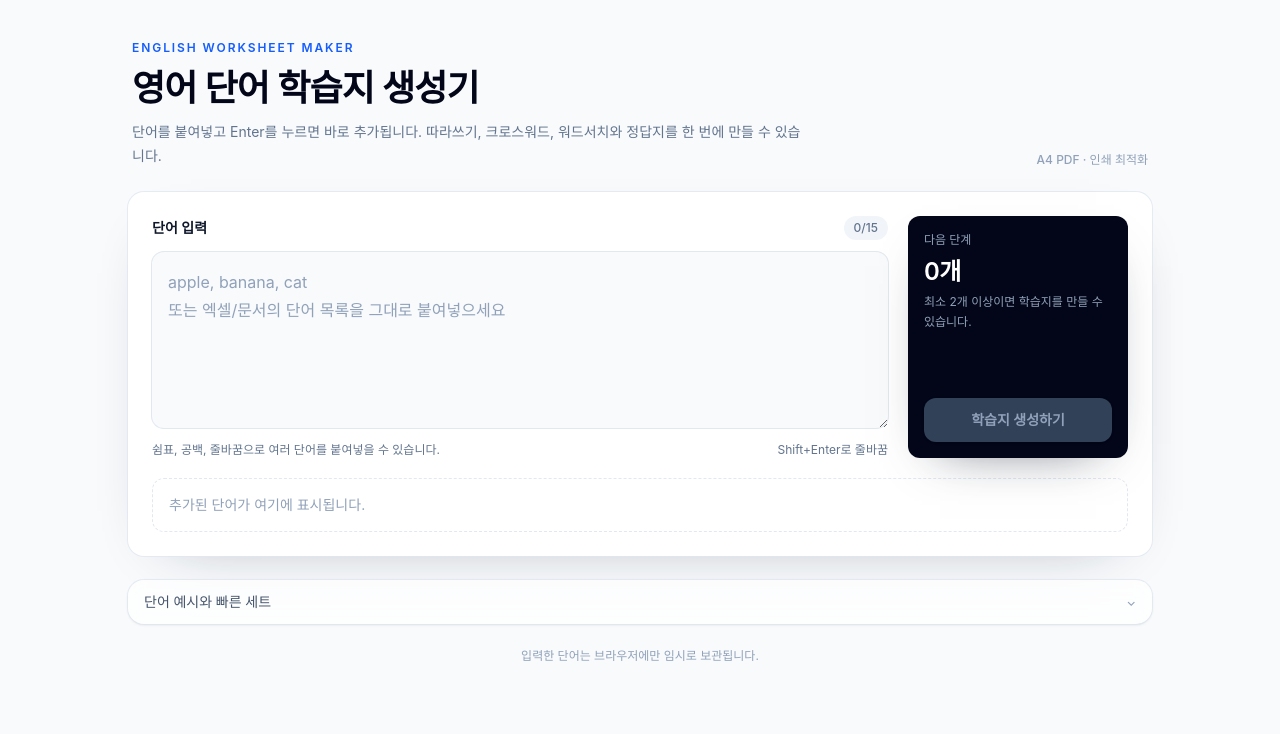
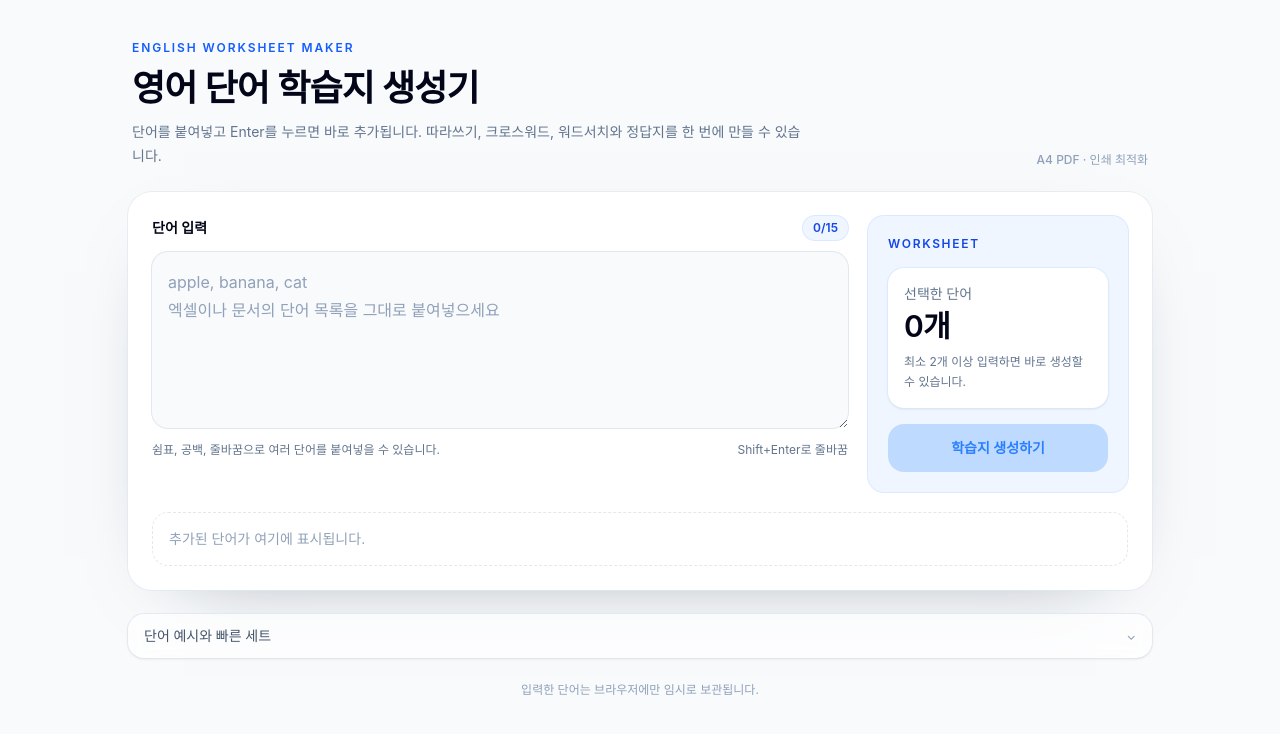
Before and after one commit to jungyoon-coder/englishvoca, a React (Vite) app: page / in a window 1280 px wide. Shown: the top 734 px of the page. Built offline with nearby package versions, Linux system fonts and the light colour scheme.

Commit message:
Improve worksheet CTA design

```diff
--- a/src/components/WordInputCard.tsx
+++ b/src/components/WordInputCard.tsx
@@ -46,14 +46,14 @@ export function WordInputCard({
   }
 
   return (
-    <section className="rounded-2xl bg-white p-5 shadow-[0_18px_60px_-42px_rgba(15,23,42,0.45)] ring-1 ring-slate-200/80 sm:p-6">
-      <div className="flex flex-col gap-5 lg:grid lg:grid-cols-[1fr_220px] lg:items-stretch">
+    <section className="rounded-3xl bg-white p-5 shadow-[0_24px_80px_-56px_rgba(15,23,42,0.55)] ring-1 ring-slate-200/70 sm:p-6">
+      <div className="grid gap-5 xl:grid-cols-[minmax(0,1fr)_260px]">
         <div className="min-w-0">
           <div className="mb-3 flex items-center justify-between gap-3">
-            <label htmlFor={inputId} className="text-sm font-semibold text-slate-900">
+            <label htmlFor={inputId} className="text-sm font-semibold text-slate-950">
               단어 입력
             </label>
-            <span className="rounded-full bg-slate-100 px-2.5 py-1 text-xs font-medium text-slate-500">
+            <span className="rounded-full bg-blue-50 px-2.5 py-1 text-xs font-semibold text-blue-700 ring-1 ring-blue-100">
               {words.length}/{MAX_WORDS}
             </span>
           </div>
@@ -67,8 +67,8 @@ export function WordInputCard({
               e.preventDefault()
               handleAdd()
             }}
-            placeholder={'apple, banana, cat\n또는 엑셀/문서의 단어 목록을 그대로 붙여넣으세요'}
-            className="min-h-40 w-full resize-y rounded-xl border-0 bg-slate-50 px-4 py-4 text-base leading-7 text-slate-900 outline-none ring-1 ring-slate-200 transition placeholder:text-slate-400 focus:bg-white focus:ring-2 focus:ring-blue-500 disabled:bg-slate-50 sm:min-h-44"
+            placeholder={'apple, banana, cat\n엑셀이나 문서의 단어 목록을 그대로 붙여넣으세요'}
+            className="min-h-44 w-full resize-y rounded-2xl border-0 bg-slate-50 px-4 py-4 text-base leading-7 text-slate-950 outline-none ring-1 ring-slate-200 transition placeholder:text-slate-400 focus:bg-white focus:ring-2 focus:ring-blue-500 disabled:bg-slate-50"
             disabled={!canAddMore}
             inputMode="text"
             autoComplete="off"
@@ -80,19 +80,24 @@ export function WordInputCard({
           </div>
         </div>
 
-        <aside className="flex flex-col justify-between rounded-xl bg-slate-950 p-4 text-white shadow-[0_18px_50px_-32px_rgba(15,23,42,0.7)]">
-          <div>
-            <p className="text-xs font-medium text-slate-400">다음 단계</p>
-            <p className="mt-2 text-2xl font-semibold tracking-tight">{words.length}개</p>
-            <p className="mt-1 text-xs leading-5 text-slate-400">
-              최소 {MIN_WORDS}개 이상이면 학습지를 만들 수 있습니다.
+        <aside className="rounded-2xl bg-blue-50 p-4 ring-1 ring-blue-100 sm:p-5">
+          <p className="text-xs font-semibold uppercase tracking-[0.14em] text-blue-700">
+            Worksheet
+          </p>
+          <div className="mt-4 rounded-2xl bg-white p-4 shadow-sm ring-1 ring-blue-100/70">
+            <p className="text-sm font-medium text-slate-500">선택한 단어</p>
+            <p className="mt-1 text-3xl font-semibold tracking-tight text-slate-950">
+              {words.length}개
+            </p>
+            <p className="mt-2 text-xs leading-5 text-slate-500">
+              최소 {MIN_WORDS}개 이상 입력하면 바로 생성할 수 있습니다.
             </p>
           </div>
           <button
             type="button"
             onClick={onGenerate}
             disabled={!canGenerate}
-            className="mt-5 w-full rounded-xl bg-blue-600 px-4 py-3 text-sm font-semibold text-white shadow-sm transition hover:bg-blue-500 active:translate-y-px disabled:cursor-not-allowed disabled:bg-slate-700 disabled:text-slate-400 focus:outline-none focus:ring-4 focus:ring-blue-200"
+            className="mt-4 w-full rounded-2xl bg-blue-600 px-4 py-3.5 text-sm font-semibold text-white shadow-[0_14px_30px_-18px_rgba(37,99,235,0.9)] transition hover:bg-blue-500 active:translate-y-px disabled:cursor-not-allowed disabled:bg-blue-200 disabled:text-blue-500 disabled:shadow-none focus:outline-none focus:ring-4 focus:ring-blue-200"
           >
             학습지 생성하기
           </button>
@@ -101,7 +106,7 @@ export function WordInputCard({
 
       <div className="mt-5 min-h-12">
         {words.length === 0 ? (
-          <div className="rounded-xl border border-dashed border-slate-200 bg-white px-4 py-4 text-sm text-slate-400">
+          <div className="rounded-2xl border border-dashed border-slate-200 bg-white px-4 py-4 text-sm text-slate-400">
             추가된 단어가 여기에 표시됩니다.
           </div>
         ) : (
```
